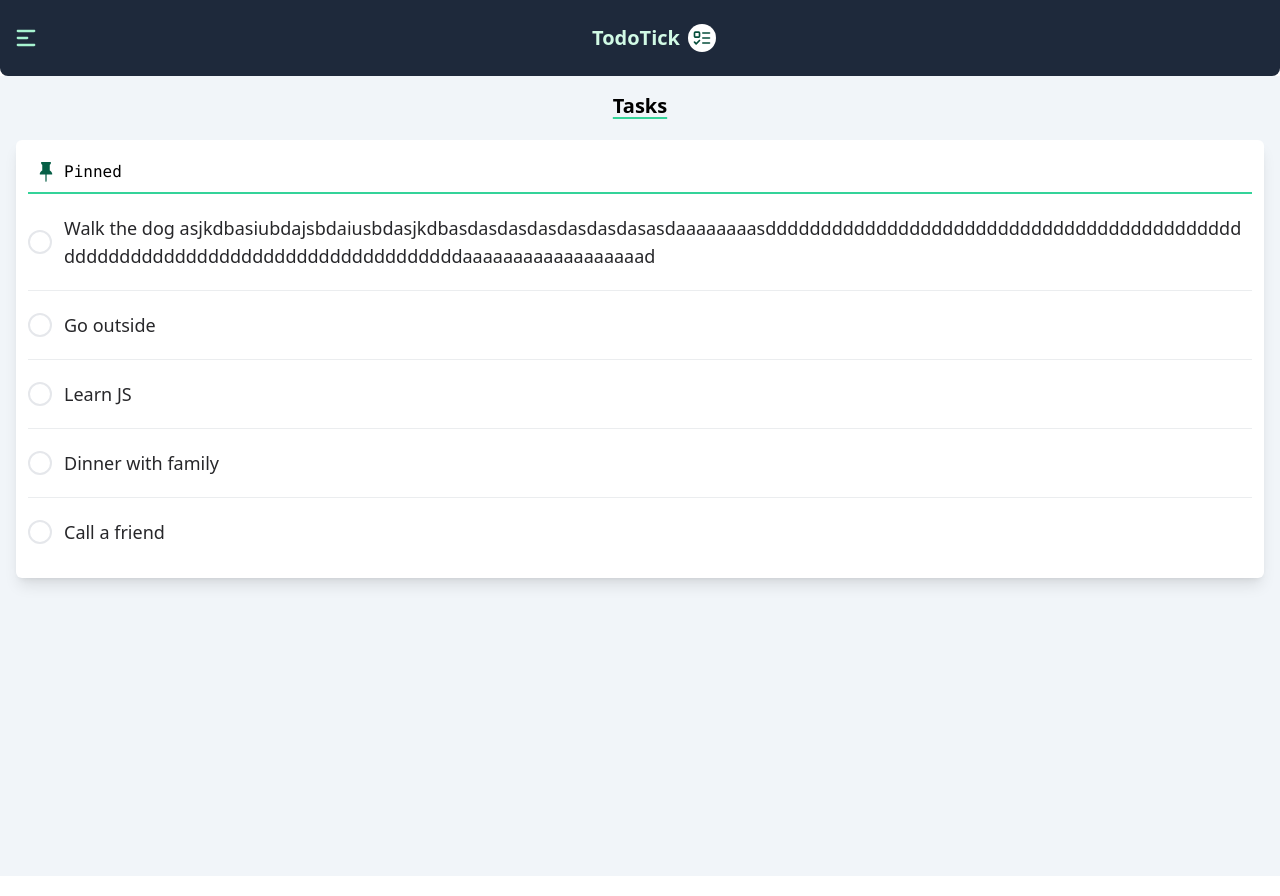
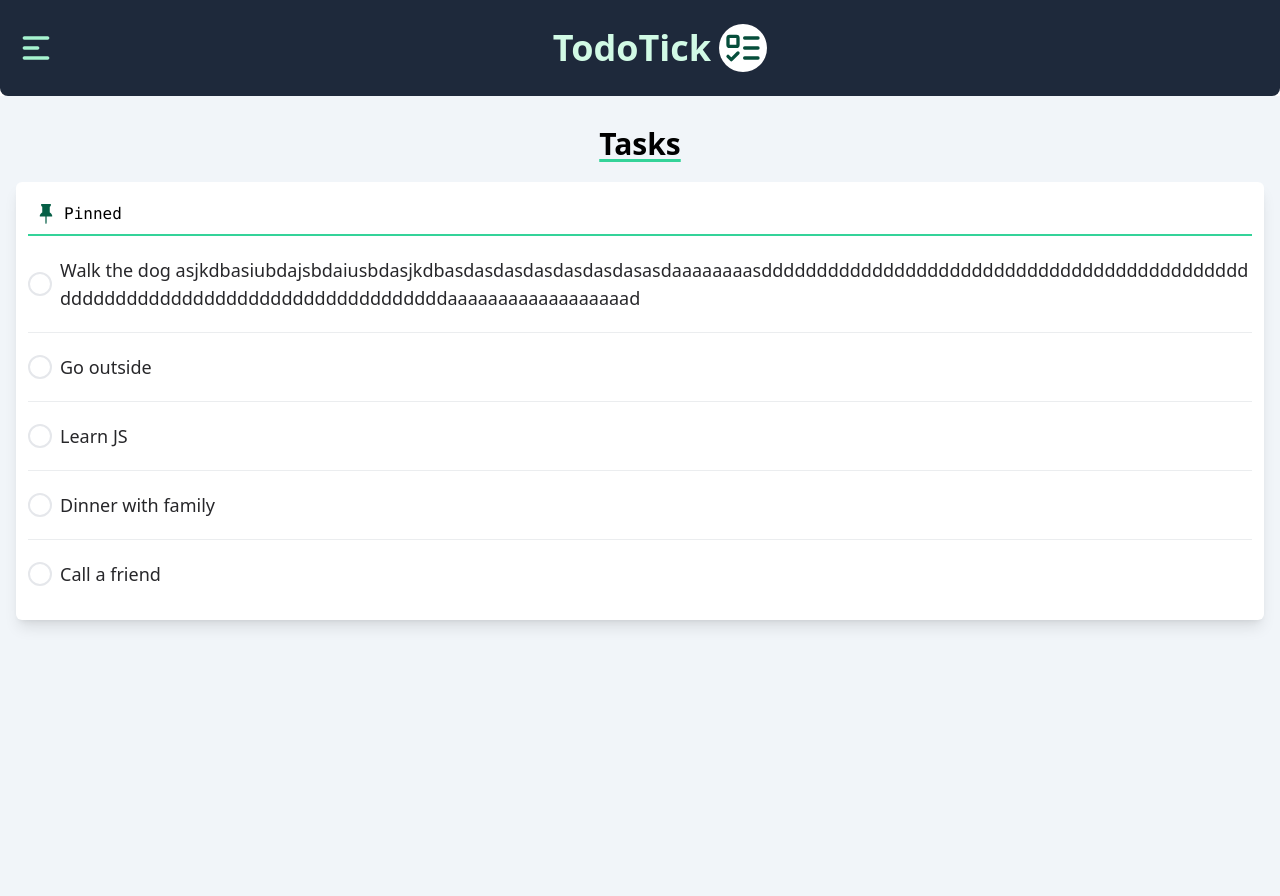
Before and after one commit to r-Shabab/TodoTick, a React (Vite) app: page / in a window 1280 px wide. Built offline with nearby package versions, Linux system fonts and the light colour scheme.

Commit message:
edit, delete button transition

```diff
--- a/src/components/Label.jsx
+++ b/src/components/Label.jsx
@@ -9,7 +9,7 @@ const Label = ({ children }) => {
 
   return (
     <motion.label
-      className="relative ml-3 break-all text-lg line-through"
+      className="relative break-all text-lg line-through"
       htmlFor={taskId}
       animate={{
         x: isChecked ? [0, -6, 0] : [0, 6, 0],
--- a/src/components/Logo.jsx
+++ b/src/components/Logo.jsx
@@ -1,9 +1,11 @@
 import { LuListTodo } from "react-icons/lu";
 export const Logo = () => {
   return (
-    <div id="logo" className="flex items-center gap-2">
-      <span className="text-xl font-bold text-emerald-100">TodoTick</span>
-      <LuListTodo className="h-7 w-7 rounded-full bg-white px-1 text-emerald-900" />
+    <div id="logo" className="flex items-center gap-2 hover:cursor-pointer">
+      <span className="text-xl font-bold text-emerald-100 lg:text-4xl">
+        TodoTick
+      </span>
+      <LuListTodo className="h-7 w-7 rounded-full bg-white px-1 text-emerald-900 lg:h-12 lg:w-12" />
     </div>
   );
 };
--- a/src/components/Navbar.jsx
+++ b/src/components/Navbar.jsx
@@ -3,9 +3,11 @@ import { Logo } from "./Logo";
 
 export default function Navbar() {
   return (
-    <nav className="w-full rounded-b-lg bg-slate-800 px-3 py-6">
-      <div className="flex items-center justify-between gap-4">
-        <CgMenuLeftAlt className="h-7 w-7 text-emerald-200 hover:text-emerald-600" />
+    <nav className="w-full rounded-b-lg bg-slate-800 px-4 py-6">
+      <div className="flex items-center justify-between">
+        <button className="cursor-pointer">
+          <CgMenuLeftAlt className="h-7 w-7 text-emerald-200 hover:text-emerald-600 lg:h-10 lg:w-10" />
+        </button>
         <Logo></Logo>
         <span></span>
       </div>
--- a/src/components/Task.jsx
+++ b/src/components/Task.jsx
@@ -1,18 +1,29 @@
 // Task.jsx
-
 import { TaskProvider } from "./TaskContext";
 import Indicator from "./Indicator";
 import Label from "./Label";
-
+import { AiFillDelete } from "react-icons/ai";
+import { FaRegEdit } from "react-icons/fa";
 // eslint-disable-next-line react/prop-types
 const Task = ({ taskId, children }) => {
   return (
-    <div className="flex items-center">
+    <div className="flex w-full items-center space-x-2">
       <TaskProvider taskId={taskId}>
         <div className="relative flex items-center">
           <Indicator />
         </div>
-        <Label>{children}</Label>
+
+        <div className="group flex w-full items-center justify-between">
+          <Label>{children}</Label>
+          <div className="hidden items-center space-x-6 rounded-lg bg-gray-50 p-2 shadow-lg group-hover:flex">
+            <button className="text-neutral-700 hover:text-blue-400">
+              <FaRegEdit className="h-7 w-7" />
+            </button>
+            <button className="text-red-500 hover:text-red-800">
+              <AiFillDelete className="h-7 w-7" />
+            </button>
+          </div>
+        </div>
       </TaskProvider>
     </div>
   );
--- a/src/components/Tasklist.jsx
+++ b/src/components/Tasklist.jsx
@@ -14,9 +14,9 @@ export default function Tasklist() {
   ];
 
   return (
-    <section className="h-screen bg-slate-100">
-      <div className="w-full space-y-5 p-4">
-        <h2 className="text-center text-xl font-bold underline decoration-emerald-400 underline-offset-4">
+    <section className="h-screen bg-slate-100 lg:pt-3.5">
+      <div className="mx-auto w-full space-y-5 p-4 lg:container">
+        <h2 className="text-center text-xl font-bold underline decoration-emerald-400 underline-offset-4 lg:text-3xl">
           Tasks
         </h2>
         <div className="rounded-md bg-white p-3 shadow-lg">
@@ -32,7 +32,7 @@ export default function Tasklist() {
                 key={task.id}
                 className="w-full border-b border-gray-400 border-opacity-20 py-1 last:border-b-0"
               >
-                <div className="flex items-center py-4">
+                <div className="bg flex items-center py-4">
                   <Task id={task.id}>{task.label}</Task>
                 </div>
               </li>
```
